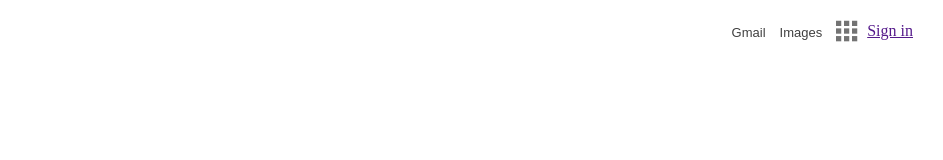
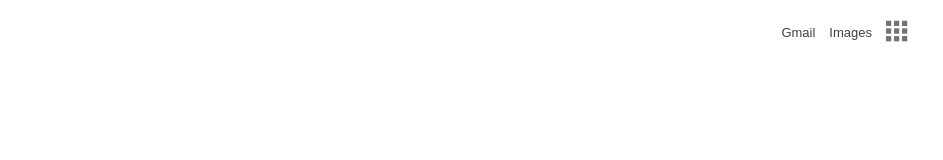
Before and after one commit to amr-ergawy/GoogleSearchHtmlCss-TheOdinProject, a plain HTML site: page index.html in a window 1280 px wide. Shown: the top 160 px of the page, without its empty margins (337-1280 px from the left). Drawn offline with Linux system fonts and the light colour scheme.

Commit message:
Revert "Added the "sign in" link to the nav-bar."
This reverts commit 76847ca89fefb5b795b5485108408d94aae1a528.

```diff
--- a/index.html
+++ b/index.html
@@ -16,7 +16,6 @@
 					<img src="img/google-icon-3x3-squares.png"/>
 				</a>
 			</li>
-			<li><a id="sign-in-link" href="">Sign in</a></li>
 		</ul>
 	</div>
 	<div id="div-middle">
```
